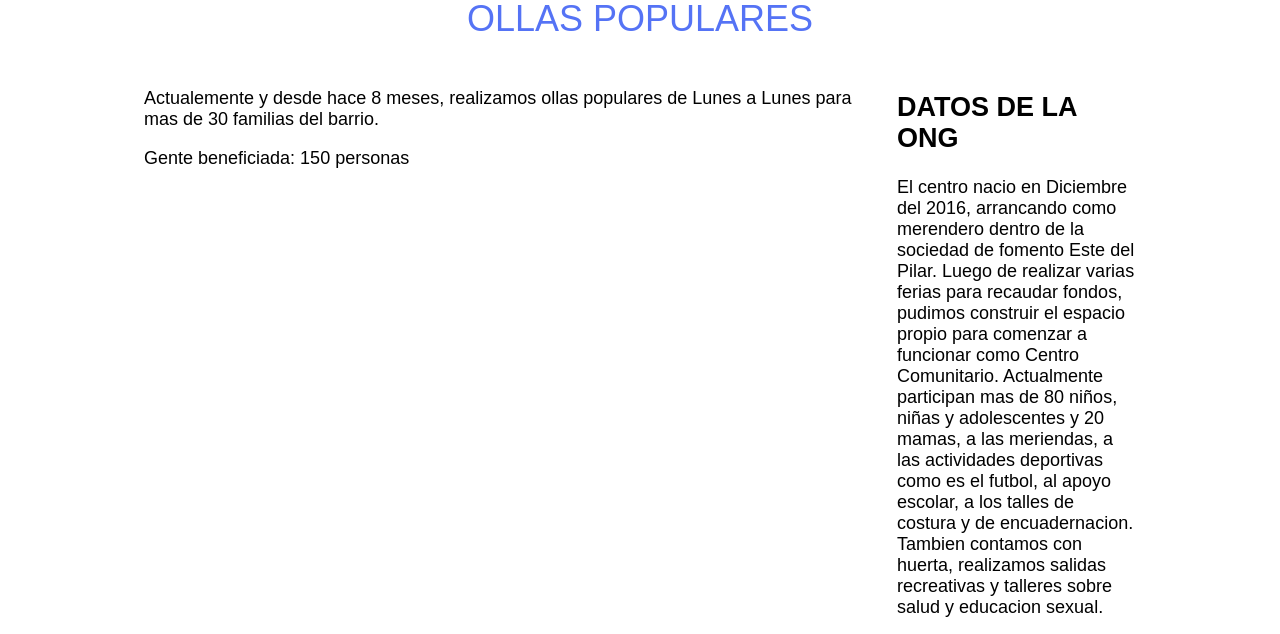
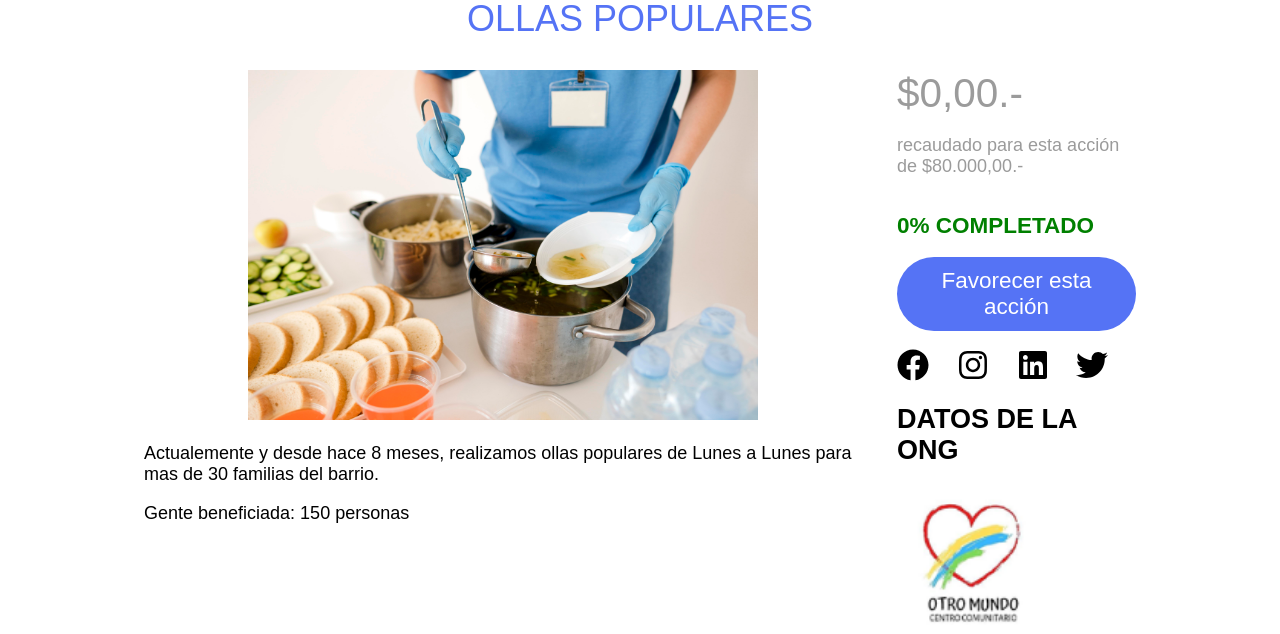
Before and after one commit to FMGordillo/favforme-frontend, a Next.js app: page /acciones/1 in a window 1280 px wide. Shown: the part 318-952 px from the top of the page. Built offline with nearby package versions, Linux system fonts and the light colour scheme; a web font is replaced by a local one.

Commit message:
:construction: WIP

```diff
--- a/components/Landing/Actions/styles.tsx
+++ b/components/Landing/Actions/styles.tsx
@@ -1,8 +1,19 @@
 import styled from "styled-components";
 import { Title } from "../../styles";
 
+/**
+ * @deprecated Improve this or use another thing
+ */
 export const MainContent = styled.div``;
+
+/**
+ * @deprecated Improve this or use another thing
+ */
 export const TitleContainer = styled.div``;
+
+/**
+ * @description Styled from Title (h1)
+ */
 export const StyledTitle = styled(Title)`
   font-size: 2.25em;
   font-weight: bold;
@@ -14,22 +25,29 @@
     text-decoration: underline;
   }
 `;
+
+/**
+ * @description Styled from h2
+ */
 export const AmountCollected = styled.h2`
   font-weight: normal;
-  color: ${({ theme }) => theme.color.gray.main};
+  color: ${({ theme }) => theme.color.gray.dark};
   font-size: 2.25em;
   margin: 0;
 `;
+
 export const AmountSubtitle = styled.p`
-  color: ${({ theme }) => theme.color.gray.main};
+  color: ${({ theme }) => theme.color.gray.dark};
   margin-top: 0;
 `;
+
 export const Percentage = styled.p`
   color: green;
   margin: 0;
   font-size: 1.25em;
   font-weight: bold;
 `;
+
 export const SocialNetworks = styled.div`
   display: grid;
   grid-template-columns: 1fr 1fr 1fr 1fr;
@@ -39,6 +57,10 @@
     height: 32px !important;
   }
 `;
+
+/**
+ * @description Progress bar container (needs a \<progress\>)
+ */
 export const ProgressBar = styled.div`
   progress[value] {
     background-color: transparent;
--- a/lib/data.ts
+++ b/lib/data.ts
@@ -5,6 +5,7 @@
 };
 
 type SocialNetwork = "facebook" | "instagram" | "twitter" | "linkedin";
+
 /**
  * TODO: Actualizar Favor (o Action) para tener estos valores
  */
@@ -16,6 +17,7 @@
   owner: string;
   homepage?: string;
   imageSrc?: string;
+  logo?: string;
   objective?: {
     current: MoneyObjective;
     final: MoneyObjective;
@@ -45,6 +47,7 @@
           amount: 80000,
         },
       },
+      logo: "/images/alianzas_06.png",
       imageSrc: "/images/accion_placeholder_1.jpg",
       peopleBeneficted: 150,
       contact: ["1137577188", "merenderootromundo@gmail.com"],
@@ -69,6 +72,7 @@
           amount: 210000,
         },
       },
+      logo: "/images/alianzas_05.png",
       imageSrc: "/images/accion_placeholder_2.jpg",
       peopleBeneficted: 50,
       contact: ["2323643915", "info@delanada.org"],
--- a/pages/acciones/[actionId].tsx
+++ b/pages/acciones/[actionId].tsx
@@ -1,13 +1,27 @@
-import { Container, LayoutComponent as Layout } from "components";
+import {
+  faFacebook,
+  faInstagram,
+  faLinkedin,
+  faTwitter,
+} from "@fortawesome/free-brands-svg-icons";
+import { FontAwesomeIcon } from "@fortawesome/react-fontawesome";
+import { Button, Container, LayoutComponent as Layout } from "components";
+import {
+  AmountCollected,
+  AmountSubtitle,
+  Percentage,
+  SocialNetworks,
+} from "components/Landing/Actions/styles";
 import { toPascalCase } from "lib";
 import {
   GetServerSidePropsContext,
   InferGetServerSidePropsType,
   NextPage,
 } from "next";
+import Image from "next/image";
 import styled from "styled-components";
 import { Header, Title } from "../../components";
-import { Action, favors as data } from "../../lib/data";
+import { Action, favors as data, parseToCurrency } from "../../lib/data";
 
 interface GetServerSidePropsReturn {
   props: {
@@ -28,12 +42,16 @@
     grid-template-columns: 1fr;
   }
 `;
-const Description = styled.div``;
-const Organization = styled.div``;
-// const Subtitle = styled.h2`
-//   text-transform: initial;
-//   font-family: barlow, sans-serif;
-// `;
+const Summary = styled.div`
+  display: grid;
+  grid-gap: 1em;
+`;
+const LeftColumn = styled.div`
+  div:first-child {
+    text-align: center;
+  }
+`;
+const RightColumn = styled.div``;
 
 export const getServerSideProps = async (
   context: GetServerSidePropsContext
@@ -54,6 +72,8 @@
 const ActionPage: NextPage<
   InferGetServerSidePropsType<typeof getServerSideProps>
 > = ({ action }) => {
+  const currentAmount = action.objective.current.amount;
+  const finalAmount = action.objective.final.amount;
   // const router = useRouter();
 
   return (
@@ -72,20 +92,61 @@
           ))}
         </Breadcrumb> */}
         <Title>{action.title}</Title>
-        {/* <Subtitle>{action.description}</Subtitle> */}
         <ActionContent>
-          <Description>
+          <LeftColumn>
+            <div>
+              <Image
+                src={action.imageSrc || "/"}
+                alt="Resumen"
+                width={510}
+                height={350}
+              />
+            </div>
             <p>{action.description}</p>
             <p>
               {action.peopleBeneficted &&
                 `Gente beneficiada: ${action.peopleBeneficted} personas`}
             </p>
-          </Description>
-          <Organization>
+          </LeftColumn>
+          <RightColumn>
+            <Summary>
+              <AmountCollected>
+                ${parseToCurrency(currentAmount)}
+                .-
+              </AmountCollected>
+              <AmountSubtitle>
+                recaudado para esta acción
+                <br />
+                de ${parseToCurrency(finalAmount)}.-
+              </AmountSubtitle>
+              <Percentage>
+                {((currentAmount * 100) / finalAmount).toFixed()}% COMPLETADO
+              </Percentage>
+              <Button>Favorecer esta acción</Button>
+              <SocialNetworks>
+                <FontAwesomeIcon icon={faFacebook} />
+                <FontAwesomeIcon icon={faInstagram} />
+                <FontAwesomeIcon icon={faLinkedin} />
+                <FontAwesomeIcon icon={faTwitter} />
+              </SocialNetworks>
+            </Summary>
             <h2>Datos de la ONG</h2>
+            <Image
+              src={action.logo || "/"}
+              alt="Logo"
+              width={150}
+              height={150}
+            />
             <p>{action.history}</p>
-          </Organization>
+          </RightColumn>
         </ActionContent>
+        <Title>¿Tenés una ONG?</Title>
+        <p>
+          Si sos una ONG es hora de potenciar tu esfuerzo con FavForMe.
+          <br />
+          Hagamos juntos un lugar mejor para vivir.
+        </p>
+        <Button color="secondary">Sumar mi ONG</Button>
         <Divider />
       </Main>
     </Layout>
```
